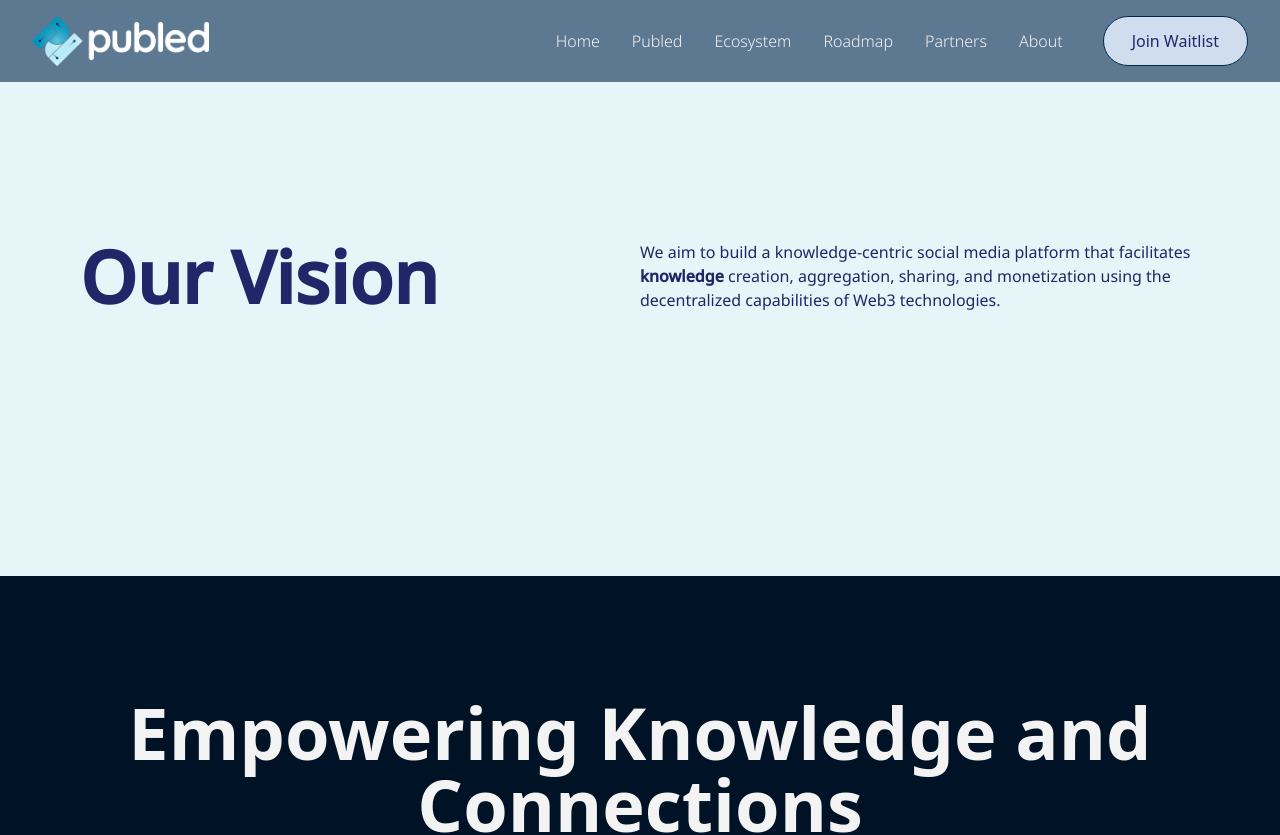
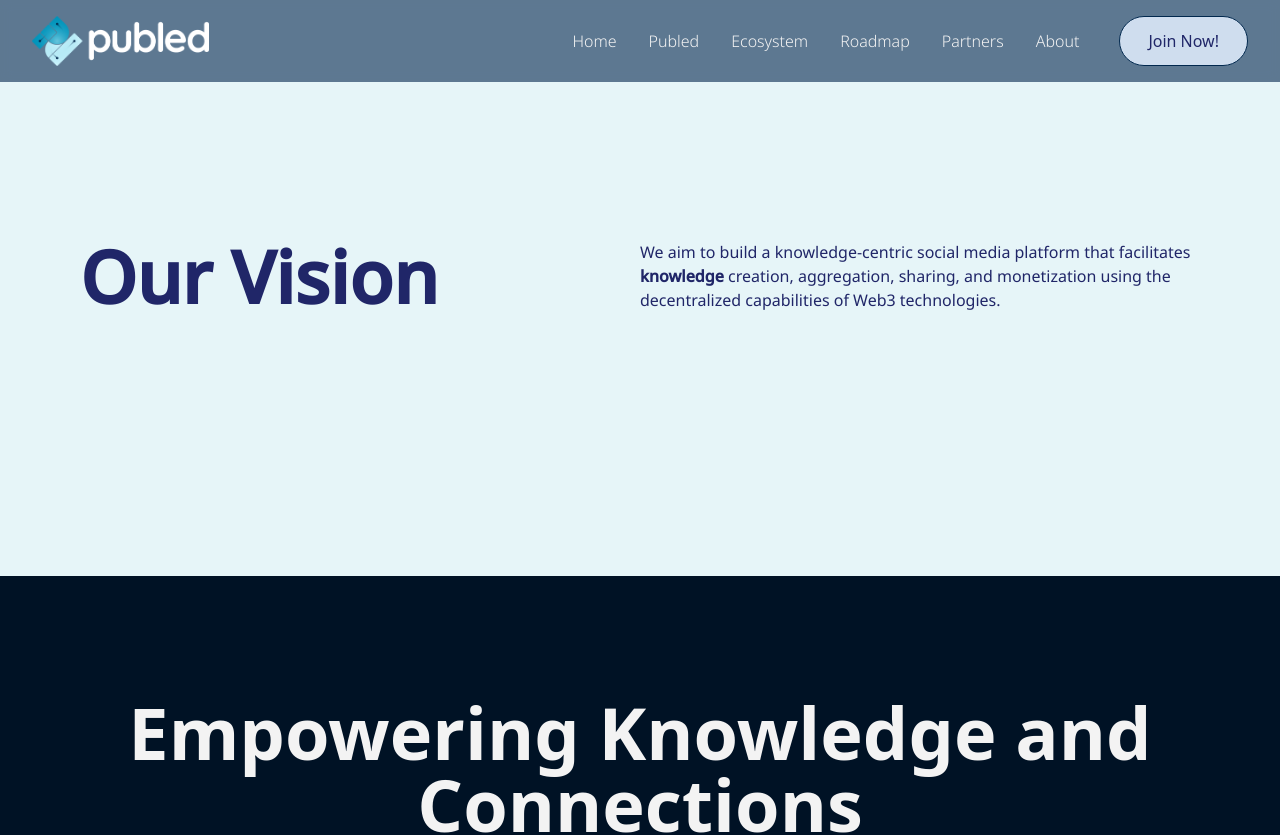
Before and after one commit to publed/publed-landing, a React (Create React App) app: page /about in a window 1280 px wide. Shown: the top 835 px of the page. Built offline with nearby package versions, Linux system fonts and the light colour scheme.

Commit message:
join now

```diff
--- a/src/App.tsx
+++ b/src/App.tsx
@@ -17,7 +17,6 @@ function App() {
           <Routes>
             <Route path="/" element={<Home />} />
             <Route path="/about" element={<About />} />
-            <Route path="/publ3d" element={<Publed />} />
             <Route path="*" element={<NoMatch />} />
           </Routes>
         </Layout>
--- a/src/components/ContactUs.tsx
+++ b/src/components/ContactUs.tsx
@@ -49,8 +49,8 @@ const ContactUs = () => {
       className={`bg-white flex flex-row justify-center items-center px-5 ss:px-4 py-[10px]`}
     >
       <div className="flex flex-col justify-center ss:gap-20 gap-8 flex-wrap md:flex-nowrap w-full p-5 lg:p-10">
-        <div className="flex flex-col items-center py-10 gap-[40px] w-full">
-          <div className="flex grow items-center leading-[1em] font-medium text-typo-dark-blue text-4xl md:text-[56px]">
+        {/* <div className="flex flex-col items-center py-10 gap-[40px] w-full">
+          {/* <div className="flex grow items-center leading-[1em] font-medium text-typo-dark-blue text-4xl md:text-[56px]">
             Join our Waitlist
           </div>
           <div className="flex flex-row items-center justify-start gap-2">
@@ -58,9 +58,9 @@ const ContactUs = () => {
               If you are interested in publishing your research object in
               Publed, please join us by submiting your personal data
             </div>
-          </div>
-        </div>
-        <div className="flex flex-col bg-blue-20 px-12 py-10 gap-[48px] w-full sm:w-1/2 lg:w-1/4 shadow-md items-center mx-auto">
+          </div> */}
+        {/* </div> */}
+        {/* <div className="flex flex-col bg-blue-20 px-12 py-10 gap-[48px] w-full sm:w-1/2 lg:w-1/4 shadow-md items-center mx-auto">
           <div className="flex flex-col justify-between self-stretch w-full gap-10">
             <form className="flex flex-col w-full">
               <div className="flex flex-col items-start">
@@ -122,7 +122,7 @@ const ContactUs = () => {
             </button>
           </div>
           <Toaster />
-        </div>
+        </div> */}
         <div className="flex flex-col gap-3 justify-center mx-auto py-10">
           <div className="text-typo-dark-blue leading-[18px] font-semibold text-[20px] md:text-[28px]">
             How Can We Help You?
--- a/src/pages/Home.tsx
+++ b/src/pages/Home.tsx
@@ -75,9 +75,9 @@ const Home = () => {
               </div>
             </div>
             <div className="flex flex-row w-full items-start">
-              <a href="#joinus">
+              <a href="https://app.publed.io">
                 <button className=" px-4 py-2 ss:px-7 ss:py-3 rounded-full button-main text-typo-dark-blue font-medium transition ease-in-out delay-150 bg-blue-500 hover:-translate-y-1 hover:scale-110 hover:bg-inherit hover:text-typo-white duration-300 border border-dark-blue-60 ring-dark-blue-60">
-                  Join Waitlist
+                  Join Now!
                 </button>
               </a>
             </div>
--- a/src/pages/Navbar.tsx
+++ b/src/pages/Navbar.tsx
@@ -46,13 +46,13 @@ const Navbar = () => {
                 : null}
             </ul>
 
-            <a href="#joinus">
+            <a href="https://app.publed.io">
               {" "}
               <button
                 className=" px-4 py-2 ss:px-7 ss:py-3 rounded-full button-main hover:text-typo-white text-typo-dark-blue font-medium transition ease-in-out delay-150 bg-blue-500 hover:-translate-y-1 hover:scale-110 hover:bg-inherit duration-300 border border-dark-blue-60 ring-dark-blue-60"
                 onClick={() => navigate("/")}
               >
-                Join Waitlist
+                Join Now!
               </button>
             </a>
 
```
